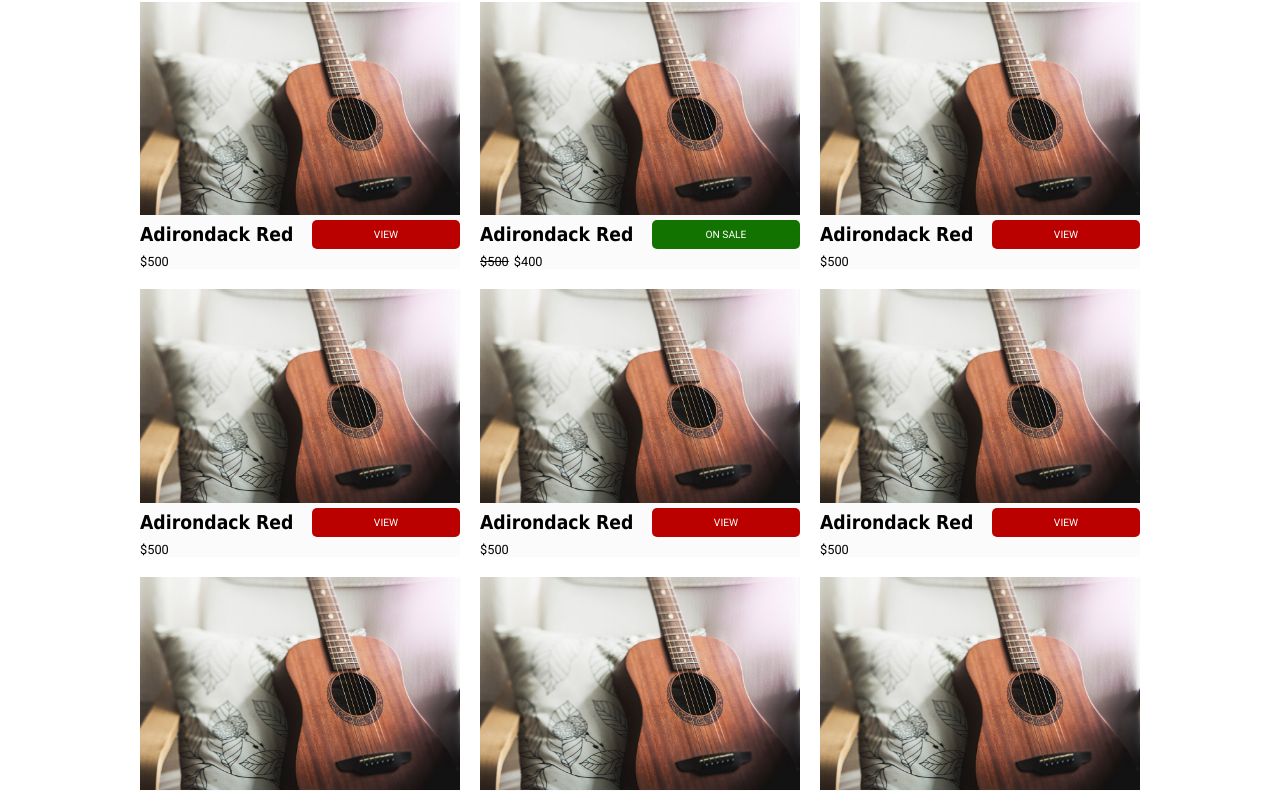
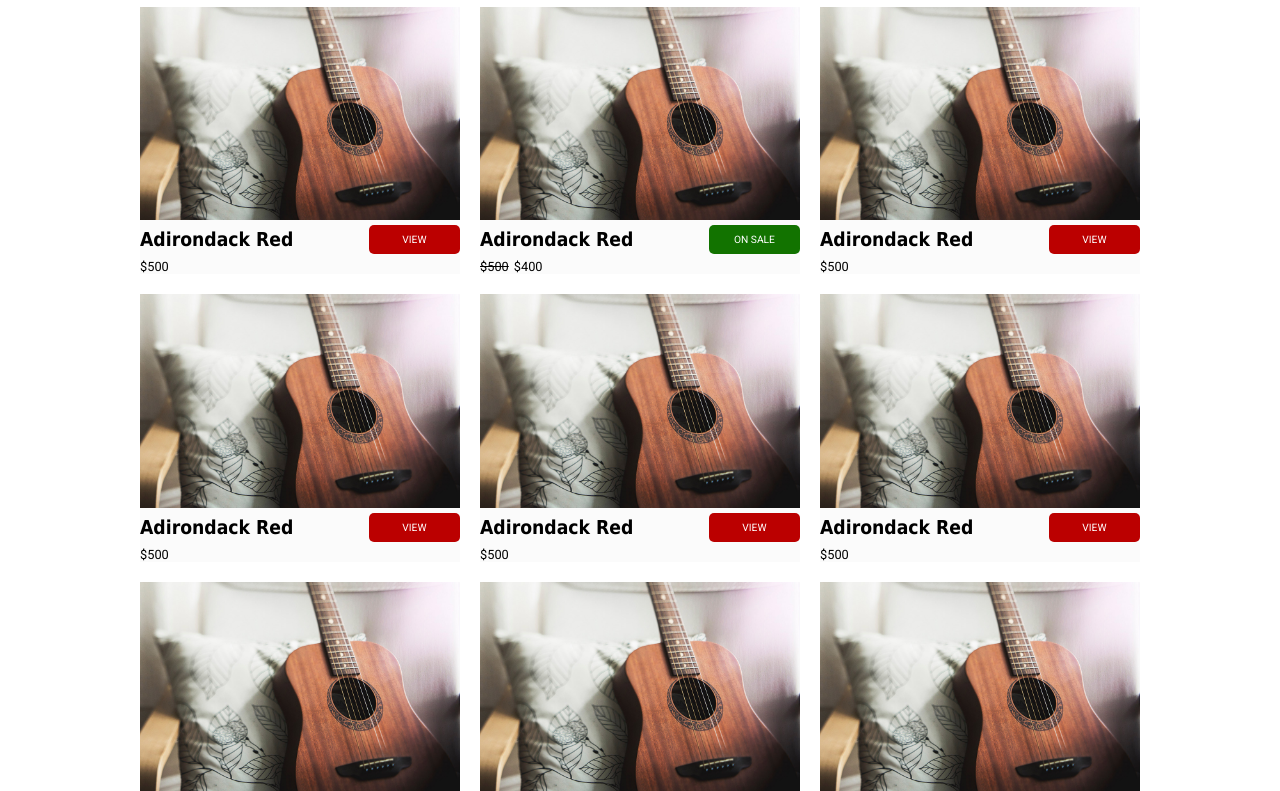
Before and after one commit to MariuszRozycki/guitar-shop, a plain HTML site: page guitars.html in a window 1280 px wide. Shown: the part 180-971 px from the top of the page. Drawn offline with Linux system fonts and the light colour scheme; a web font is replaced by a local one.

Commit message:
Task 3.4 add padding to body & nav

```diff
--- a/css/style.css
+++ b/css/style.css
@@ -9,6 +9,7 @@ body {
   font-family: 'Roboto', sans-serif;
   min-height: 100vh;
   margin: 0px;
+  padding: 5px;
   display: grid;
   grid-template-rows: auto 1fr auto;
 }
@@ -43,7 +44,7 @@ nav {
   position: fixed;
   top: 45px;
   z-index: 1000;
-  right: 0px;
+  right: 5px;
   background: #202020;
 }
 
@@ -111,7 +112,7 @@ header a {
 .products {
   background-color: #FBFBFB;
   display: grid;
-  grid-template-columns: auto auto;
+  grid-template-columns: 1fr auto;
   align-items: center;
   font-size: 0.8em;
 }
```
